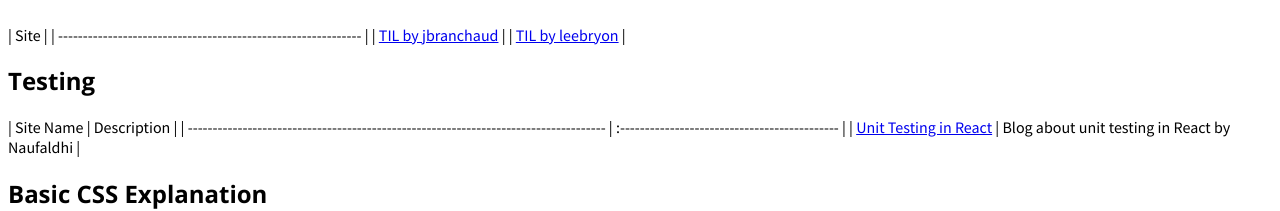
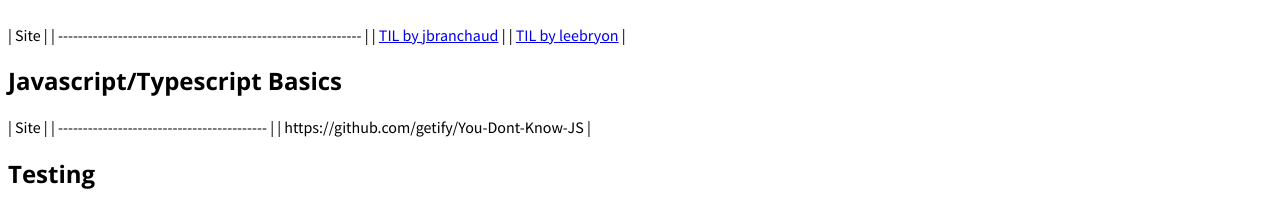
Before and after one commit to yehezkielgunawan/yehez-docs, a Next.js app: page /bookmarks/software-dev-things/resources-and-blog in a window 1280 px wide. Shown: the part 287-498 px from the top of the page. Built offline with nearby package versions, Linux system fonts and the light colour scheme.

Commit message:
docs(resources-and-blog): :memo: add You Don't know JS

```diff
--- a/pages/bookmarks/software-dev-things/resources-and-blog.mdx
+++ b/pages/bookmarks/software-dev-things/resources-and-blog.mdx
@@ -19,6 +19,12 @@ import Callout from 'nextra-theme-docs/callout'
 | ------------------------------------------------------------- |
 | [TIL by jbranchaud](https://github.com/jbranchaud/til#nextjs) |
 | [TIL by leebryon](https://leebyron.com/til/)                  |
+
+## Javascript/Typescript Basics
+
+| Site                                       |
+| ------------------------------------------ |
+| https://github.com/getify/You-Dont-Know-JS |
 
 ## Testing
 
```
